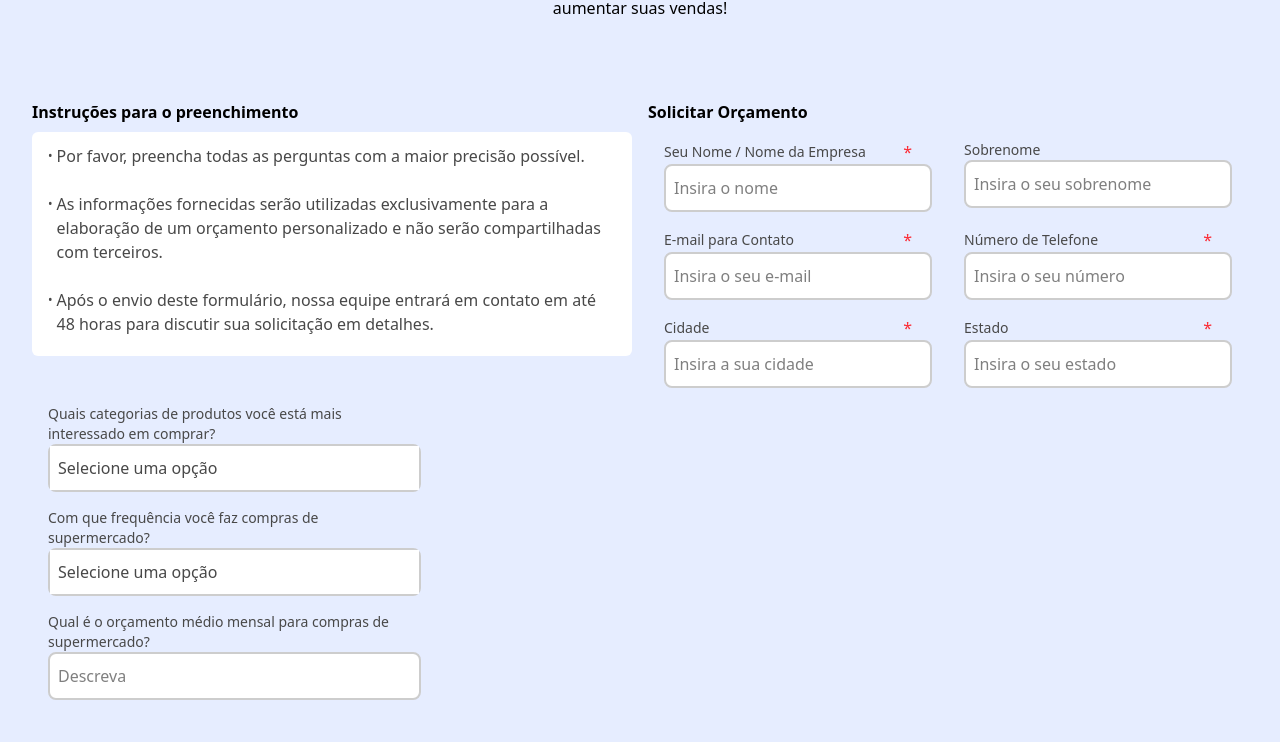
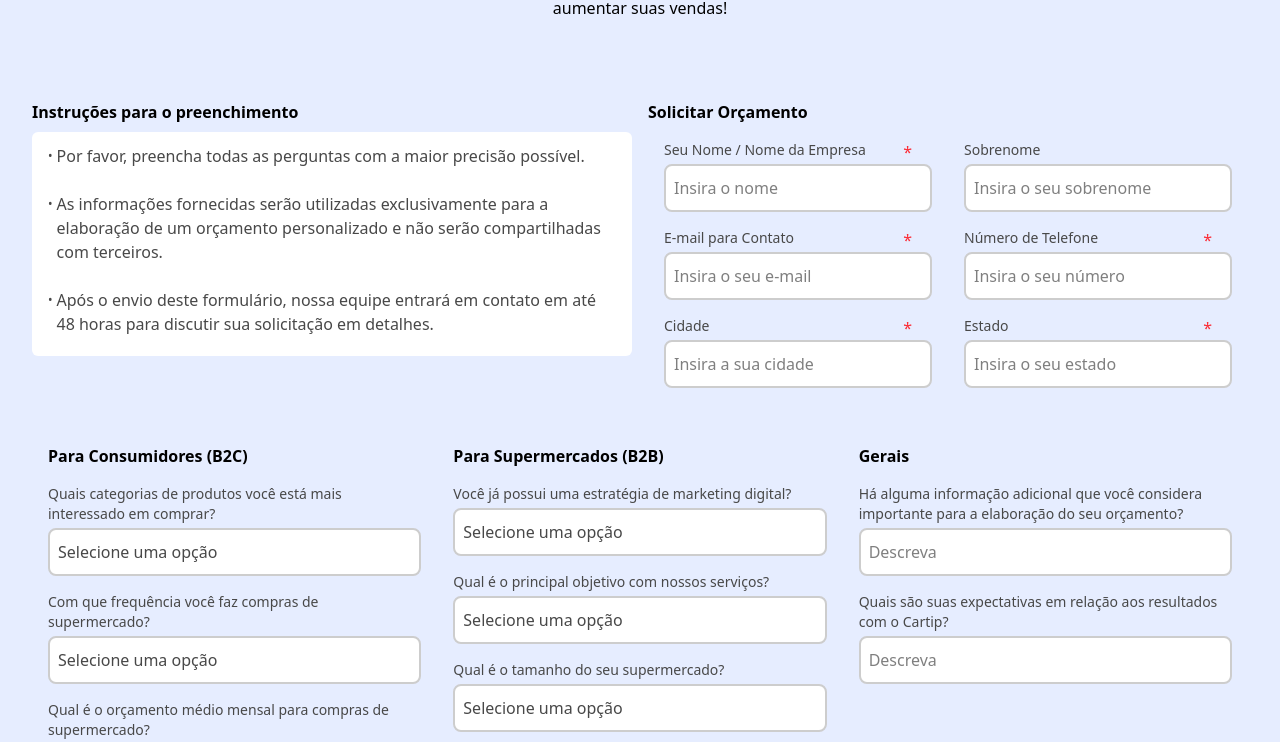
Before and after one commit to tiagocuzzuolnunes/landing-page-flokia, a Next.js app: page / in a window 1280 px wide. Shown: the part 5093-5835 px from the top of the page. Built offline with nearby package versions, Linux system fonts and the light colour scheme.

Commit message:
commiting updates in contect section

```diff
--- a/src/components/ContactSection.jsx
+++ b/src/components/ContactSection.jsx
@@ -1,4 +1,4 @@
-import ContactTextInput from "./ContacTextInput";
+import ContactTextInput from "./ContactTextInput";
 import ContactSelectInput from "./ContactSelectInput";
 
 export default function ContactSection() {
@@ -48,17 +48,26 @@
                     </div>
                 </article>
             </div>
-            <article className="grid grid-cols-3">
-                <div>
+            <article className="py-4 grid md:grid-cols-3">
+                <div className="pt-8">
+                    <h4 className="pb-2 pl-4 font-semibold">Para Consumidores (B2C)</h4>
                     <ContactSelectInput label="Quais categorias de produtos você está mais interessado em comprar?" options={["Alimentos e Bebidas", "Produtos de Limpeza", "Higiene Pessoal", "Outros (Por favor, especifique)"]} />
                     <ContactSelectInput label="Com que frequência você faz compras de supermercado?" options={["Semanalmente", "Quinzenalmente", "Mensalmente", "Outros (Por favor, especifique)"]} />
                     <ContactTextInput label="Qual é o orçamento médio mensal para compras de supermercado?" placeholder="Descreva" isRequired={false} />
 
                 </div>
-                <div>
+                <div className="pt-8">
+                    <h4 className="pb-2 pl-4 font-semibold">Para Supermercados (B2B)</h4>
+                    <ContactSelectInput label="Você já possui uma estratégia de marketing digital?" options={["Alimentos e Bebidas", "Produtos de Limpeza", "Higiene Pessoal", "Outros (Por favor, especifique)"]} />
+                    <ContactSelectInput label="Qual é o principal objetivo com nossos serviços?" options={["Semanalmente", "Quinzenalmente", "Mensalmente", "Outros (Por favor, especifique)"]} />
+                    <ContactSelectInput label="Qual é o tamanho do seu supermercado?" options={["Semanalmente", "Quinzenalmente", "Mensalmente", "Outros (Por favor, especifique)"]} />
+                    <ContactTextInput label="Qual é o orçamento médio mensal para compras de supermercado?" placeholder="Descreva" isRequired={false} />
 
                 </div>
-                <div>
+                <div className="pt-8">
+                    <h4 className="pb-2 pl-4 font-semibold">Gerais</h4>
+                    <ContactTextInput label="Há alguma informação adicional que você considera importante para a elaboração do seu orçamento?" placeholder="Descreva" isRequired={false} />
+                    <ContactTextInput label="Quais são suas expectativas em relação aos resultados com o Cartip?" placeholder="Descreva" isRequired={false} />
 
                 </div>
             </article>
--- a/src/components/ContactSelectInput.jsx
+++ b/src/components/ContactSelectInput.jsx
@@ -21,25 +21,29 @@
         <div className="px-4 py-2">
             <div className="max-w-full flex flex-row gap-3 items-center">
 
-                <h4 className="text-sm text-neutral-darker">
+                <h4 className="text-sm text-neutral-darker pb-1">
                     {label}
                 </h4>
 
 
             </div>
-            <div className={`relative w-full h-12 bg-white placeholder:pl-2 rounded-lg border-2 border-neutral-normal `}>
+            <div className="relative w-full min-h-12 placeholder:pl-2">
 
-                <select className="appearance-none text-neutral-darker pl-2 bg-white w-full h-full" onChange={(e) => setSelectedOption(e.target.value)}
+                <select className="appearance-none rounded-lg text-neutral-darker border-2 border-neutral-normal pl-2 bg-white w-full h-12" onChange={(e) => setSelectedOption(e.target.value)}
                 >
                     <option disabled selected>Selecione uma opção</option>
                     {elements}
                 </select>
                 {selectedOption === "Outros (Por favor, especifique)" && (
-                    <input
-                        type="text"
-                        className="block w-full bg-white h-24 border-2 border-neutral-normal mt-2 px-2"
-                        placeholder="Especifique aqui..."
-                    />
+                    <div >
+
+                        <input
+                            type="text"
+                            className="block w-full bg-white h-24 border-2 border-neutral-normal mt-2 px-2"
+                            placeholder="Especifique aqui..."
+                        />
+
+                    </div>
 
                 )}
 
--- a/src/components/ContacTextInput.jsx
+++ b/src/components/ContactTextInput.jsx
@@ -10,7 +10,7 @@
             <div className="px-4 py-2">
                 <div className={`max-w-full flex flex-row gap-3 items-center ${isRequired ? 'justify-between' : null}`}>
 
-                <h4 className="text-sm text-neutral-darker">
+                <h4 className="text-sm text-neutral-darker pb-1">
                     {label}
                 </h4>
                 {isRequired ? <span className="text-red-500 pr-5">*</span> : null}
```
